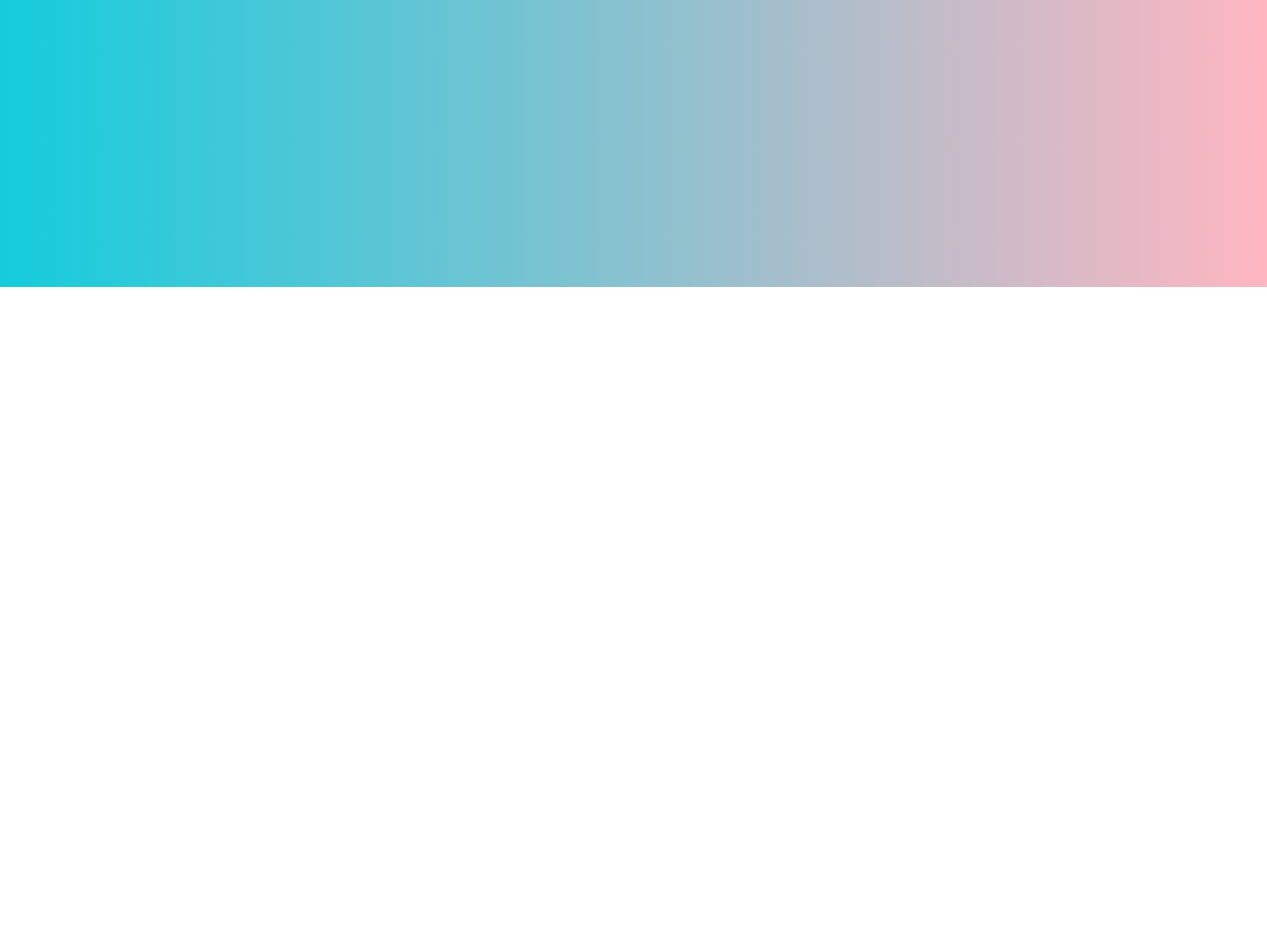
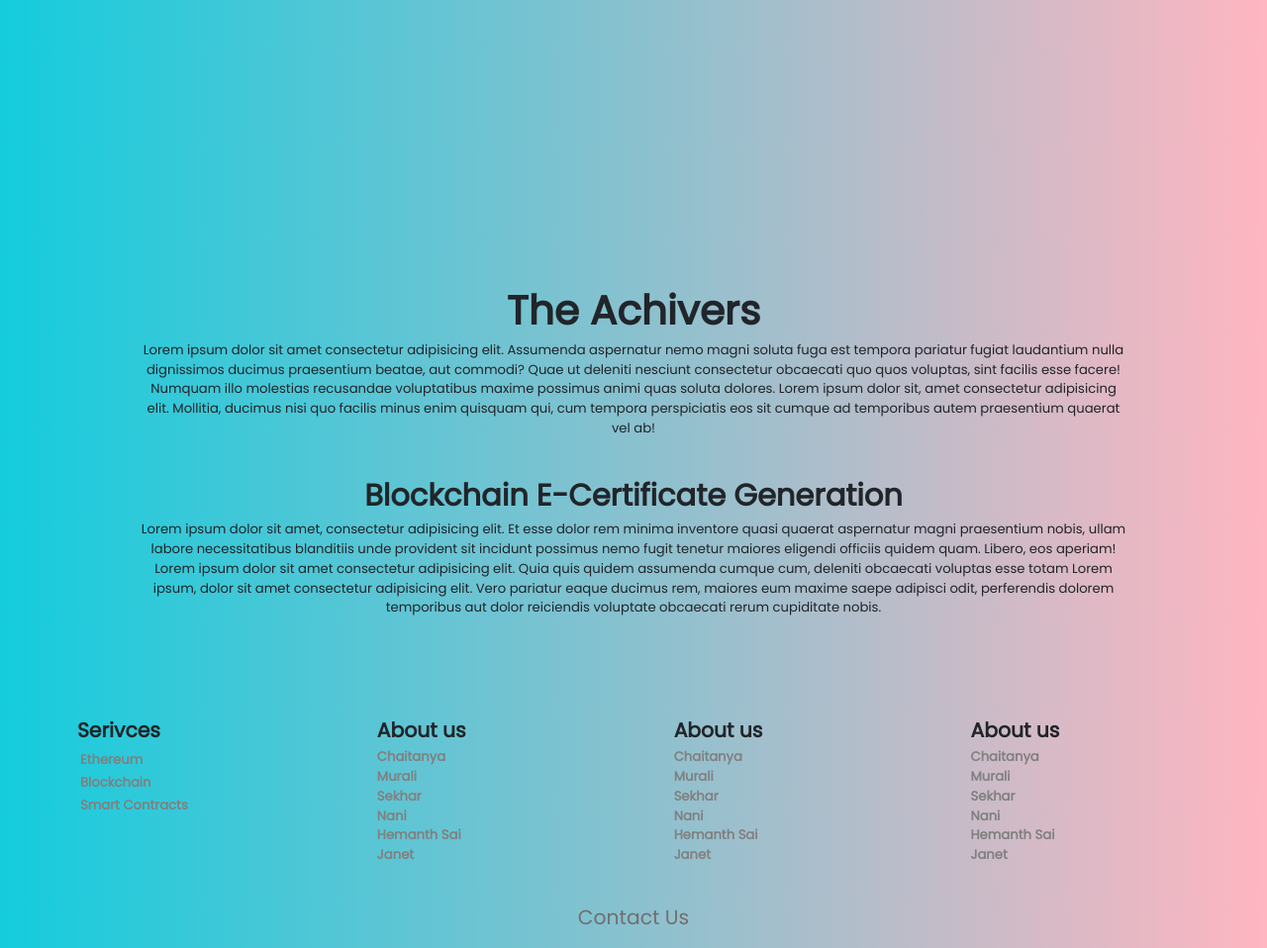
Before and after one commit to SomasekharSunkari/SIH, a plain HTML site: page index.html in a window 1280 px wide. Shown: the part 1310-2268 px from the top of the page at 99% size. Before the commit the page ends 1600 px from the top, so only its background shows below. Drawn offline with nearby package versions, Linux system fonts and the light colour scheme.

Commit message:
Home page C

```diff
--- a/index.html
+++ b/index.html
@@ -33,6 +33,7 @@
         background-image: url("Assets/Images/Bg-4.jpg");
         background-size: cover;
         background-position: center;
+        overflow: hidden;
         width: 100%;
         background-repeat: no-repeat;
       }
@@ -92,13 +93,14 @@
         text-align: center;
       }
       main {
-        width: 50%;
+        width: 60%;
         margin-left: 10rem;
         margin-top: 5rem;
       }
       main p {
         color: white;
-        font-size: 3rem;
+        font-size: 2rem;
+        margin-top: 1.5rem;
       }
       main .button {
         margin-top: 3rem;
@@ -106,6 +108,15 @@
       main .button button {
         font-size: 20px;
         margin-left: 20px;
+      }
+      main h1 {
+        font-size: 5rem;
+        color: white;
+        font-weight: bold;
+      }
+      main h1 span {
+        color: skyblue;
+        text-shadow: 2px 2px 20px skyblue;
       }
 
       @media screen and (max-width: 833px) {
@@ -156,6 +167,9 @@
         main .button button {
           margin-top: 30px;
         }
+        main h1 {
+          text-align: center;
+        }
       }
       @media screen and (max-width: 556px) {
         main .button button {
@@ -172,23 +186,24 @@
       }
 
       .Rest {
-        min-height: 100vh;
+        height: auto;
         background-image: linear-gradient(90deg, rgb(20, 204, 221), lightpink);
         width: 100%;
       }
       .Benifits {
         display: flex;
-        flex-wrap: wrap;
+        height: auto;
       }
       .Benifits .card {
         flex: 1;
         text-align: center;
         background-color: transparent;
         border: 0;
+        height: auto;
         padding: 20px;
       }
       .Benifits .card img {
-        width: 350px;
+        max-width: 350px;
         display: block;
         margin-left: auto;
         margin-right: auto;
@@ -200,6 +215,99 @@
       }
       .Benifits .card span {
         color: yellow;
+      }
+      @media screen and (max-width: 1113px) {
+        .Benifits {
+          flex-direction: column;
+        }
+      }
+      .footer {
+        height: auto;
+        width: 100%;
+        text-align: center;
+        background-image: linear-gradient(90deg, rgb(20, 204, 221), lightpink);
+        padding-left: 20px;
+        padding-right: 20px;
+      }
+      .footer .para {
+        display: block;
+        max-width: 1000px;
+        margin-left: auto;
+        font-size: 1.3rem;
+        margin-right: auto;
+        text-align: center;
+      }
+      .footer > h1 {
+        font-size: 4rem;
+        font-weight: bold;
+      }
+
+      .footer .about-us .first {
+        text-align: left;
+        flex: 1;
+        width: 20%;
+        vertical-align: baseline;
+      }
+      .footer .about-us .first a {
+        display: block;
+        text-decoration: none;
+        font-weight: bold;
+        font-size: 1.3rem;
+        color: gray;
+        padding-top: 3px;
+      }
+      .footer .about-us .first h1 {
+        font-size: 2rem;
+        font-weight: bold;
+        padding-left: 1.7rem;
+      }
+      .about {
+        text-align: left;
+        flex: 1;
+      }
+      .about h1 {
+        font-size: 2rem;
+        font-weight: bold;
+        padding-left: 2rem;
+      }
+      .about-us {
+        display: flex;
+        margin-top: 10rem;
+        margin-left: 4rem;
+      }
+      .about ul a {
+        display: block;
+        text-decoration: none;
+        font-size: 1.3rem;
+        font-weight: bold;
+        padding-top: 0px;
+        color: gray;
+      }
+
+      .descrpition {
+        margin-top: 4rem;
+      }
+      .descrpition h1 {
+        font-size: 3rem;
+        font-weight: bold;
+      }
+
+      .descrpition p {
+        max-width: 1000px;
+        font-size: 1.3rem;
+        margin-right: auto;
+        margin-left: auto;
+      }
+      .contact-us {
+        margin-top: 3rem;
+      }
+      .contact-us h3 {
+        font-size: 2rem;
+        color: rgb(114, 110, 110);
+      }
+      .icons i {
+        margin: 2rem;
+        font-size: 3rem;
       }
     </style>
   </head>
@@ -231,10 +339,15 @@
         </nav>
       </header>
       <main>
-        <h1>Build trust in your Organisation</h1>
+        <h1>
+          <span>Build</span> <br />
+          trust in your Organisation
+        </h1>
         <p>
           Lorem ipsum dolor sit amet consectetur, adipisicing elit. Similique
-          fugiat totam
+          fugiat totam Lorem ipsum dolor sit amet consectetur adipisicing elit.
+          At, eum? Lorem ipsum dolor sit amet consectetur adipisicing elit.
+          Doloribus, placeat.
         </p>
         <div class="button row my-5">
           <button
@@ -276,6 +389,92 @@
         </div>
       </section>
     </section>
+
+    <section class="footer">
+      <h1>The Achivers</h1>
+      <p class="para">
+        Lorem ipsum dolor sit amet consectetur adipisicing elit. Assumenda
+        aspernatur nemo magni soluta fuga est tempora pariatur fugiat laudantium
+        nulla dignissimos ducimus praesentium beatae, aut commodi? Quae ut
+        deleniti nesciunt consectetur obcaecati quo quos voluptas, sint facilis
+        esse facere! Numquam illo molestias recusandae voluptatibus maxime
+        possimus animi quas soluta dolores. Lorem ipsum dolor sit, amet
+        consectetur adipisicing elit. Mollitia, ducimus nisi quo facilis minus
+        enim quisquam qui, cum tempora perspiciatis eos sit cumque ad temporibus
+        autem praesentium quaerat vel ab!
+      </p>
+      <div class="descrpition">
+        <h1>Blockchain E-Certificate Generation</h1>
+        <p>
+          Lorem ipsum dolor sit amet, consectetur adipisicing elit. Et esse
+          dolor rem minima inventore quasi quaerat aspernatur magni praesentium
+          nobis, ullam labore necessitatibus blanditiis unde provident sit
+          incidunt possimus nemo fugit tenetur maiores eligendi officiis quidem
+          quam. Libero, eos aperiam! Lorem ipsum dolor sit amet consectetur
+          adipisicing elit. Quia quis quidem assumenda cumque cum, deleniti
+          obcaecati voluptas esse totam Lorem ipsum, dolor sit amet consectetur
+          adipisicing elit. Vero pariatur eaque ducimus rem, maiores eum maxime
+          saepe adipisci odit, perferendis dolorem temporibus aut dolor
+          reiciendis voluptate obcaecati rerum cupiditate nobis.
+        </p>
+      </div>
+      <div class="about-us">
+        <div class="first">
+          <h1>Serivces</h1>
+          <ul>
+            <a href="#">Ethereum</a>
+            <a href="#">Blockchain</a>
+            <a href="#">Smart Contracts</a>
+          </ul>
+        </div>
+        <div class="about">
+          <h1>About us</h1>
+          <ul>
+            <a href="#">Chaitanya</a>
+            <a href="#">Murali</a>
+            <a href="#">Sekhar</a>
+            <a href="#">Nani</a>
+            <a href="#">Hemanth Sai</a>
+            <a href="#">Janet</a>
+          </ul>
+        </div>
+        <div class="about">
+          <h1>About us</h1>
+          <ul>
+            <a href="#">Chaitanya</a>
+            <a href="#">Murali</a>
+            <a href="#">Sekhar</a>
+            <a href="#">Nani</a>
+            <a href="#">Hemanth Sai</a>
+            <a href="#">Janet</a>
+          </ul>
+        </div>
+        <div class="about">
+          <h1>About us</h1>
+          <ul>
+            <a href="#">Chaitanya</a>
+            <a href="#">Murali</a>
+            <a href="#">Sekhar</a>
+            <a href="#">Nani</a>
+            <a href="#">Hemanth Sai</a>
+            <a href="#">Janet</a>
+          </ul>
+        </div>
+      </div>
+      <div class="contact-us">
+        <h3>Contact Us</h3>
+        <div class="icons">
+          <i class="fa-brands fa-facebook" style="color: blue"></i>
+          <i class="fa-brands fa-twitter" style="color: rgb(10, 177, 243)"></i>
+          <i
+            class="fa-brands fa-instagram"
+            style="color: rgb(219, 10, 170)"
+          ></i>
+          <i class="fa-brands fa-linkedin" style="color: blue"></i>
+          <i class="fa-regular fa-envelope" style="color: red"></i>
+        </div>
+      </div>
+    </section>
     <script
       src="https://kit.fontawesome.com/73d1e72ba5.js"
       crossorigin="anonymous"
```
